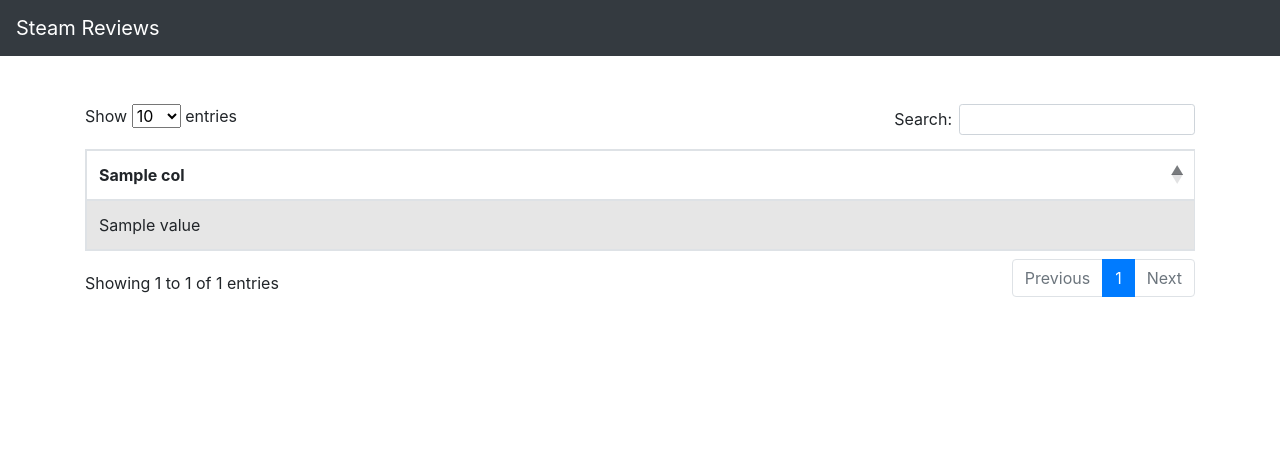
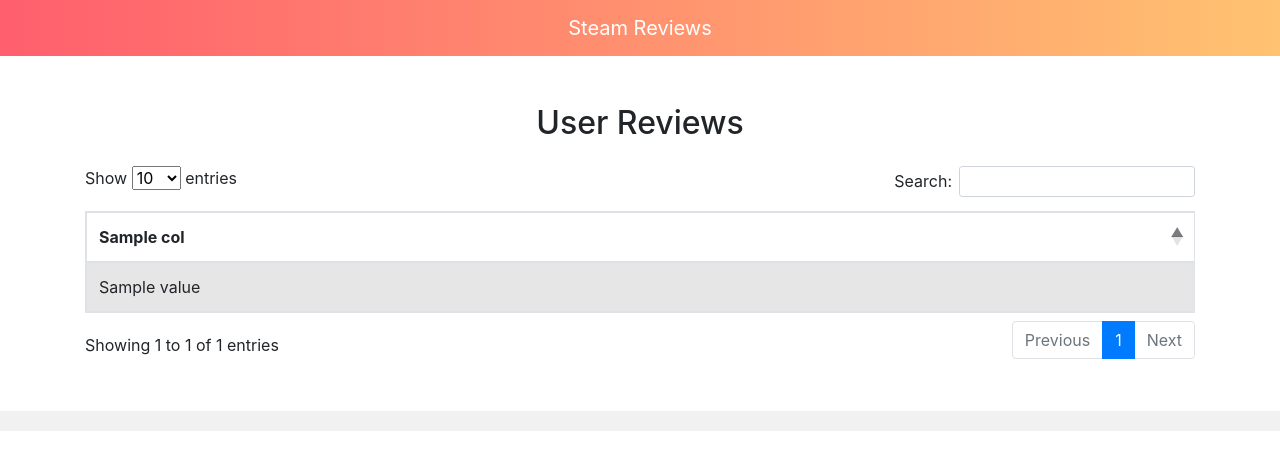
Before and after one commit to Aditya-Sinha0/SteamReviews, a Flask app: template templates/table.html in a window 1280 px wide. Shown: the top 470 px of the page. Run offline with Flask 3, Linux system fonts and the light colour scheme; the template is opened without the code that fills it: most values are stand-ins (such as "Sample title", 1, 10 or a date in 2020); some libraries are stand-ins or nearby versions.

Commit message:
Add colours to nav bar

```diff
--- a/templates/table.html
+++ b/templates/table.html
@@ -10,19 +10,34 @@
     <script type="text/javascript" charset="utf8" src="https://cdn.datatables.net/1.11.5/js/jquery.dataTables.js"></script>
     <script type="text/javascript" charset="utf8" src="https://cdn.datatables.net/1.11.5/js/dataTables.bootstrap4.min.js"></script>
     <style>
+        .navbar-custom {
+            background: linear-gradient(to right, #ff5f6d, #ffc371);
+        }
+
         .truncate {
             max-width: 250px;
             overflow: hidden;
             text-overflow: ellipsis;
             white-space: nowrap;
         }
+
+        footer {
+            margin-top: 50px;
+            background-color: #f1f1f1;
+            padding: 10px 0;
+            text-align: center;
+        }
     </style>
 </head>
 <body>
-    <nav class="navbar navbar-dark bg-dark">
-        <a class="navbar-brand" href="#">Steam Reviews</a>
+    <nav class="navbar navbar-expand-lg navbar-dark navbar-custom">
+        <div class="container">
+            <a class="navbar-brand mx-auto" href="#">Steam Reviews</a>
+        </div>
     </nav>
-    <div class="container mt-5 table-responsive">
+    <div class="container mt-5">
+        <h2 class="text-center mb-4">User Reviews</h2>
+        <div class="table-responsive">
             <table id="reviews-table" class="table table-striped table-bordered">
                 <thead>
                     <tr>
@@ -46,6 +61,8 @@
                 </tbody>
             </table>
         </div>
+    </div>
+    <footer>
     <script>
         $(document).ready(function () {
             $('#reviews-table').DataTable();
```
Lines whose indentation alone changed are shown as unchanged.
